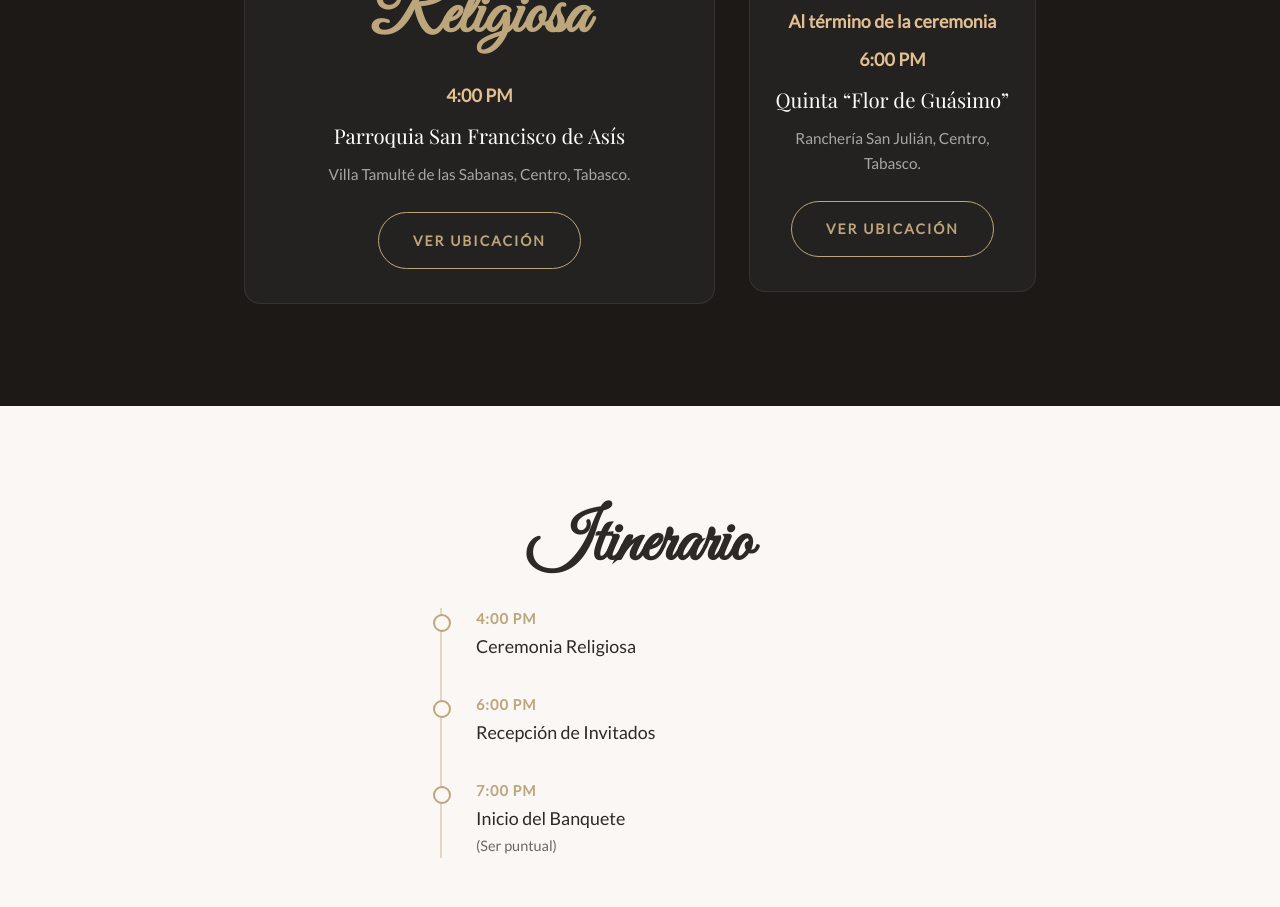
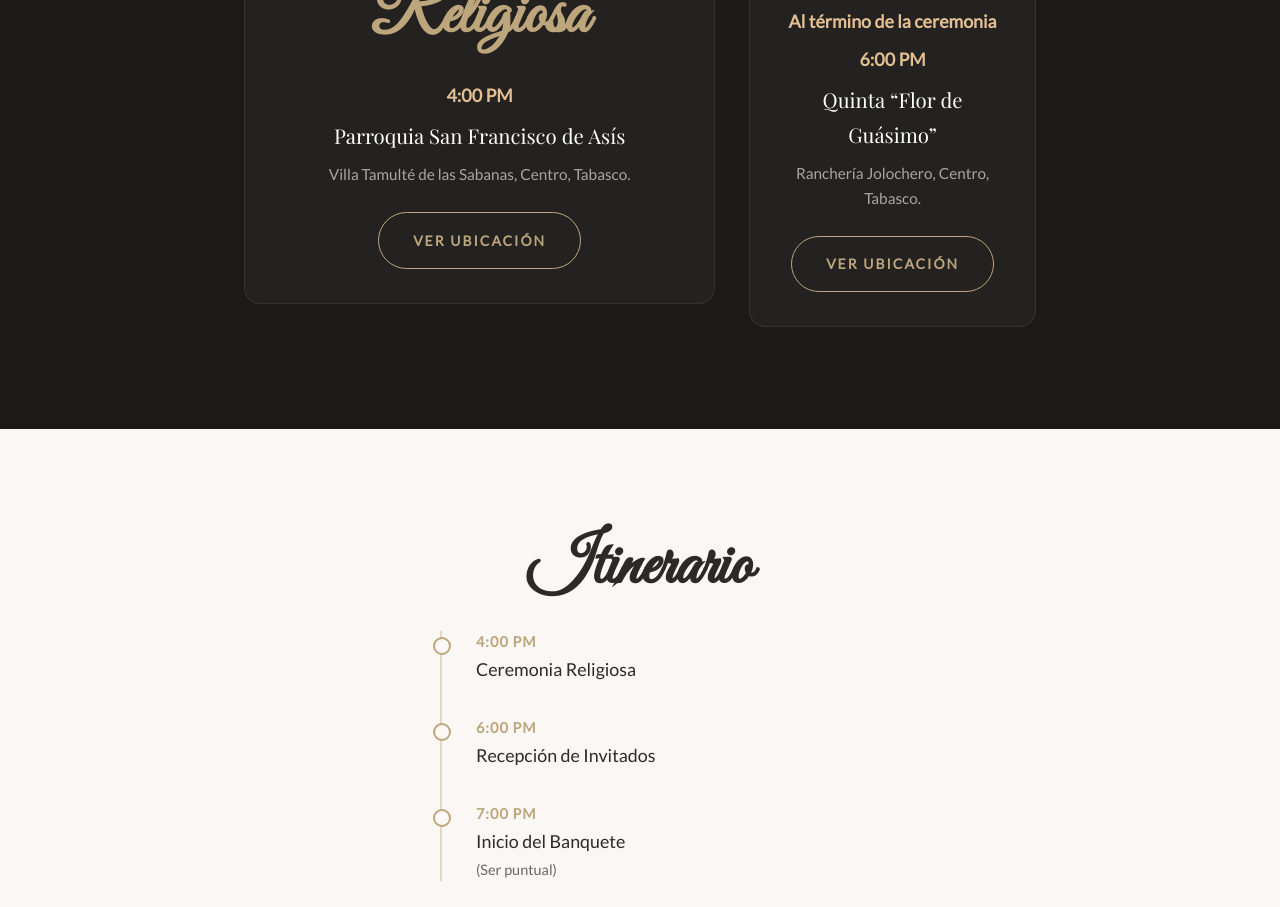
Before and after one commit to VicRa2004/invitacion-boda-2, a Next.js app: page /invitacion in a window 1280 px wide. Shown: the part 3000-3907 px from the top of the page. Built offline with nearby package versions, Linux system fonts and the light colour scheme.

Commit message:
fix: soluciona npmbre de localidad

```diff
--- a/src/components/EventDetails.tsx
+++ b/src/components/EventDetails.tsx
@@ -37,7 +37,7 @@ export default function EventDetails() {
             <p className="time">Al término de la ceremonia</p>
             <p className="time">6:00 PM</p>
             <p className="place">Quinta “Flor de Guásimo”</p>
-            <p className="address">Ranchería San Julián, Centro, Tabasco.</p>
+            <p className="address">Ranchería Jolochero, Centro, Tabasco.</p>
             <a
               href="https://maps.app.goo.gl/UQ4XsuFdFhdCBxpw8"
               target="_blank"
```
